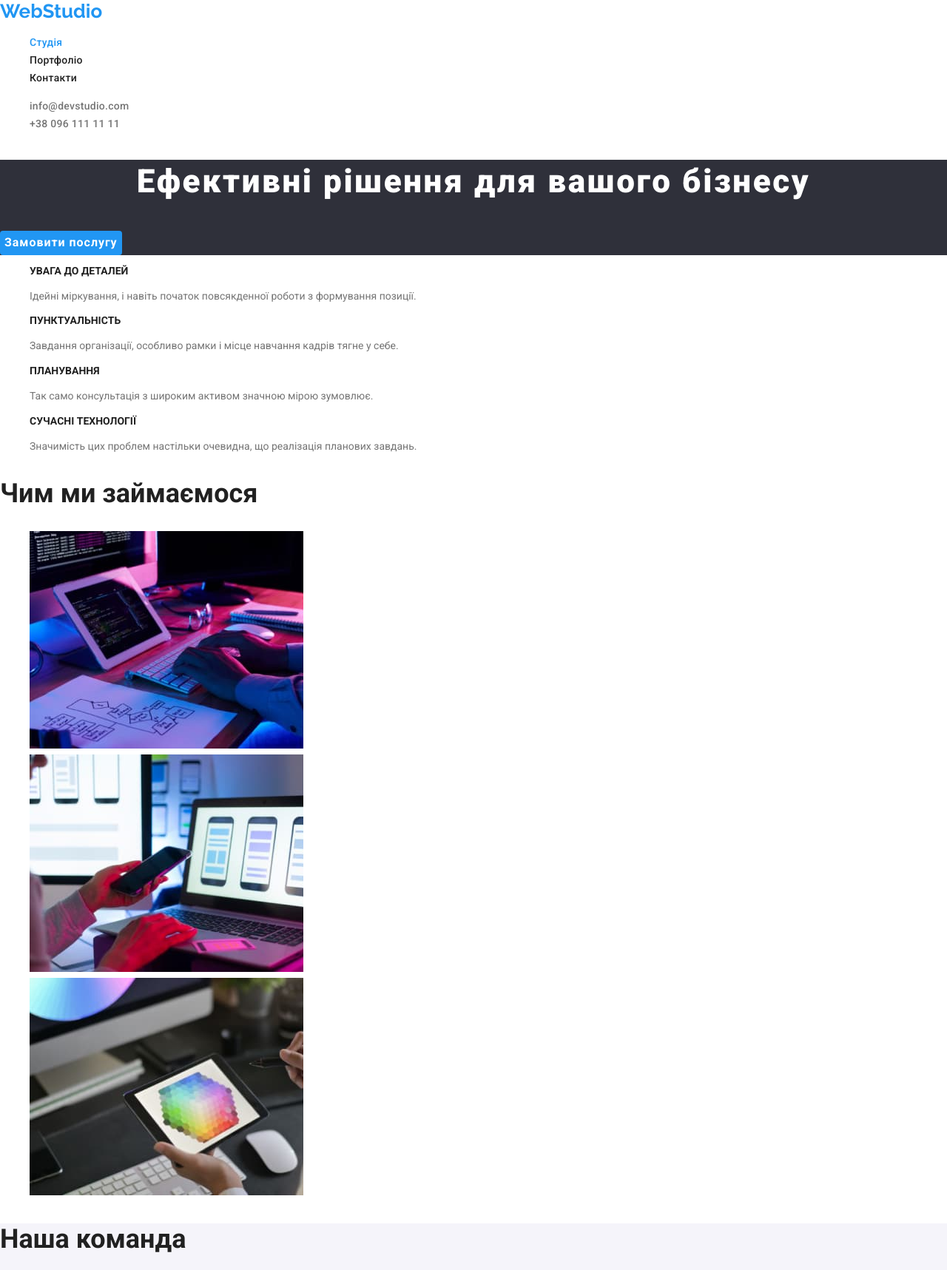
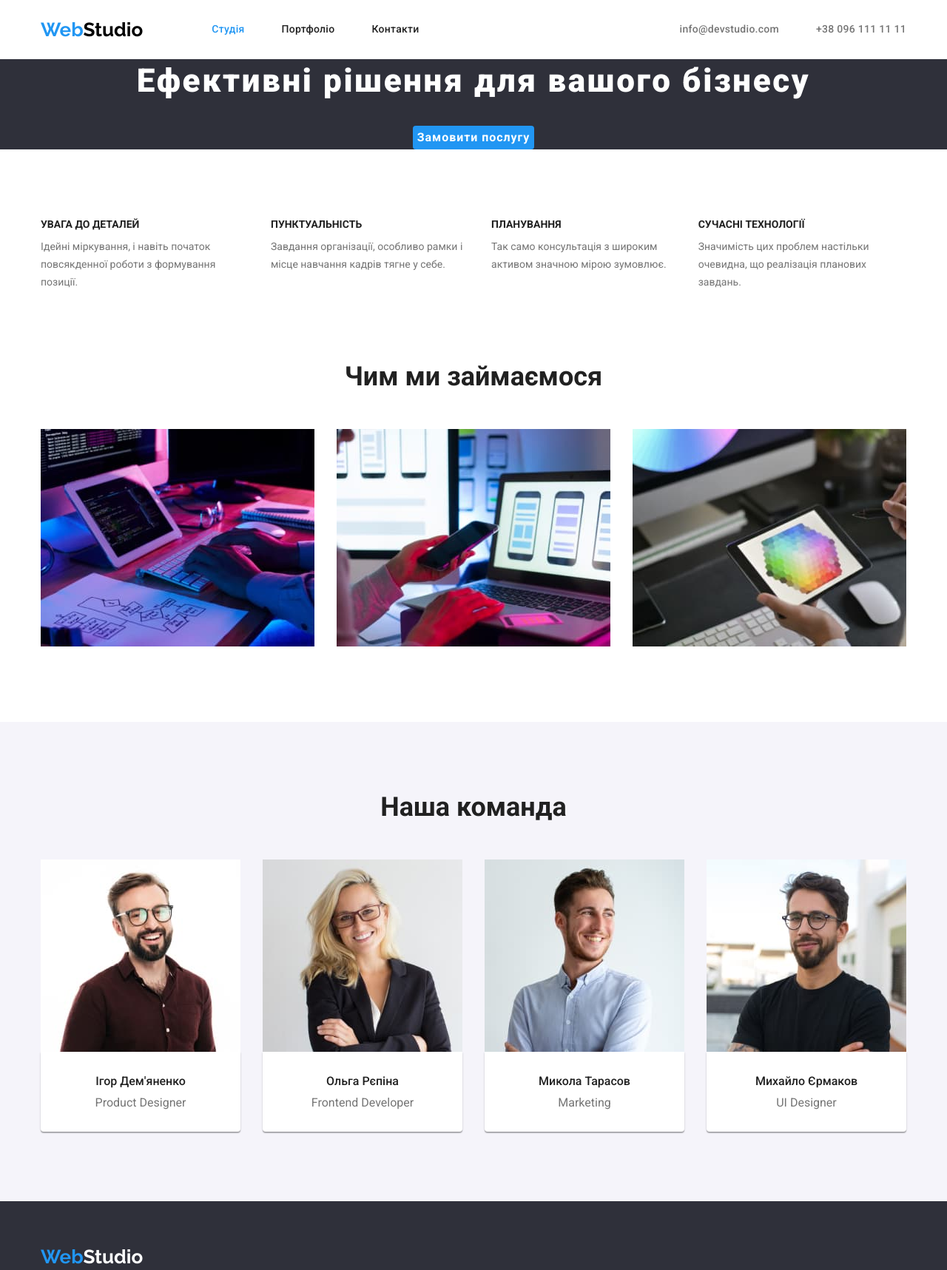
Before and after one commit to mehanik2012/goit-markup-hw-03, a plain HTML site: page index.html in a window 1280 px wide. Shown: the top 1717 px of the page at 74% size. Drawn offline with nearby package versions, Linux system fonts and the light colour scheme.

Commit message:
finish dicoration flex index html

```diff
--- a/css/stiles.css
+++ b/css/stiles.css
@@ -15,6 +15,7 @@
   --logo-color-header: #000000;
   /* колір активного стану кнопки */
   --button-active-color: #188ce8;
+  --border-header: #ececec;
 }
 
 body {
@@ -26,32 +27,59 @@ body {
   line-height: 1.71;
 }
 
+/* списки */
+.list {
+  margin: 0;
+  padding: 0;
+
+  list-style: none;
+}
+/* секції */
+.container {
+  width: 1200px;
+  padding: 0 15px 0 15px;
+  margin-left: auto;
+  margin-right: auto;
+}
+
+.section {
+  padding-top: 94px;
+  padding-bottom: 94px;
+}
+
 /* загальні властивості тексту в логотипі */
 .logo {
+  margin-right: 93px;
+
+  color: var(--accent-color);
+
   font-family: Raleway, sans-serif;
   font-weight: 700;
   font-size: 26px;
   line-height: 1.19;
 }
 /* властивості кольору логотипу heder*/
-.logo.logo-header {
+.logo-hader {
   color: var(--logo-color-header);
 }
-.logo.logo-header span {
-  color: var(--accent-color);
+/* навігація */
+.header-container {
+  border-bottom: 1px var(--border-header);
 }
-.logo-header:hover,
-.logo-header:focus {
-  color: var(--accent-color);
+.nav-flex {
+  display: flex;
+  align-items: center;
 }
 
-/* списки */
-.list {
-  list-style: none;
+.mail-tel {
+  margin-left: auto;
 }
 
-/* навігація */
-.site-nav a {
+.site-nav .link {
+  display: block;
+  padding-top: 32px;
+  padding-bottom: 32px;
+
   color: var(--text-titles-color);
 
   font-weight: 500;
@@ -59,24 +87,35 @@ body {
   line-height: 1.14;
   letter-spacing: 0.02em;
 }
+.site-nav {
+  display: flex;
+}
+
+.site-nav .item + .item {
+  margin-left: 50px;
+}
 
 .site-nav .contakt {
   color: var(--text-color);
 }
-.site-nav a:hover,
-.site-nav a:focus {
+.site-nav .link:hover,
+.site-nav .link:focus {
   color: var(--accent-color);
+}
+
+.link {
+  text-decoration: none;
 }
 /* виділення поточної сторінки */
 .site-nav .curent {
   color: var(--accent-color);
 }
-.link {
-  text-decoration: none;
-}
 
 /* оформлення заголовків в секціях */
 .section-title {
+  margin-top: 0;
+  margin-bottom: 50px;
+
   color: var(--text-titles-color);
 
   font-weight: 700;
@@ -89,12 +128,14 @@ body {
 }
 
 .hero-title {
+  margin-top: 0;
+  margin-bottom: 30px;
+
   color: var(--white-primary);
 
   font-weight: 900;
   font-size: 44px;
   line-height: 1.36;
-  text-align: center;
   letter-spacing: 0.06em;
 }
 /* оформлення кнопок */
@@ -138,28 +179,80 @@ body {
   background-color: var(--button-active-color);
 }
 /* секція наші переваги */
-.denefits {
+.list-denefits {
+  display: flex;
+}
+
+.list-denefits .item + .item {
+  margin-left: 30px;
+}
+
+.section-title.denefits {
+  margin-top: 0px;
+  margin-bottom: 10px;
+
   font-size: 14px;
   line-height: 1.14;
 
   text-transform: uppercase;
 }
 
+.text-denefits {
+  margin-top: 0;
+  margin-bottom: 0;
+}
+
 /* секція наша команда */
+.list-our-tim {
+  display: flex;
+}
+.list-our-tim .item + .item {
+  margin-left: 30px;
+}
+.img-discr {
+  min-width: 270px;
+  padding-bottom: 30px;
+  padding-top: 30px;
+
+  text-align: center;
+
+  background-color: var(--white-primary);
+  border-radius: 0 0 4px 4px;
+  box-shadow: 0px 1px 3px rgba(0, 0, 0, 0.12), 0px 1px 1px rgba(0, 0, 0, 0.14),
+    0px 2px 1px rgba(0, 0, 0, 0.2);
+}
 .our-tim {
   background-color: var(--our-tim-background);
 }
 
-.card-name {
+.section-title.card-name {
   font-weight: 500;
 }
-.card-name,
+.section-title.card-name,
 .card-profesion {
   font-size: 16px;
   line-height: 1.19;
 }
+.card-name {
+  margin-bottom: 10px;
+}
+.card-profesion {
+  margin-top: 0;
+  margin-bottom: 0;
+}
+/* чим займаємось */
+.list-our-works {
+  display: flex;
+}
+.list-our-works .item + .item {
+  margin-left: 30px;
+}
+
 /* секція портфоліо */
-.card-portfolio {
+.section-title.card-portfolio {
+  margin-top: 0px;
+  margin-bottom: 4px;
+
   font-size: 18px;
   line-height: 2;
   letter-spacing: 0.06em;
@@ -169,8 +262,15 @@ body {
   font-size: 16px;
   line-height: 30px;
 }
+.text-exemples {
+  margin-top: 0;
+  margin-bottom: 0;
+}
+
 /* підвал сайту */
 .footer-decor {
+  padding-top: 60px;
+  padding-bottom: 60px;
   background-color: var(--black-background);
 }
 
@@ -194,18 +294,24 @@ body {
 .link-addr:focus {
   color: var(--accent-color);
 }
+
 /* властивості кольору логотпу footer */
-.logo.logo-footer {
+.logo-footer {
   color: var(--white-primary);
 }
-.logo.logo-footer span {
-  color: var(--accent-color);
+
+/* утеліти */
+.centred {
+  text-align: center;
 }
-.logo-footer:hover,
-.logo-footer:focus {
-  color: var(--accent-color);
+.no-bottom-pading {
+  padding-bottom: 0;
 }
-/* приховування заголовкі секцій */
+
+.img-no-gap {
+  display: block;
+}
+
 .visually-hidden {
   position: absolute;
   white-space: nowrap;
--- a/index.html
+++ b/index.html
@@ -17,123 +17,165 @@
   </head>
   <body>
     <!-- капелюх сайту -->
-    <header>
-      <nav>
-        <a href="./index.html" class="logo logo-header link">
-          <span>Web</span>Studio</a
+    <header class="header-container">
+      <div class="container nav-flex">
+        <nav class="nav-flex">
+          <a href="./index.html" class="logo link">
+            Web<span class="logo-hader">Studio</span></a
           >
           <ul class="site-nav list">
-          <li>
+            <li class="item">
               <a href="./index.html" class="link curent">Студія</a>
             </li>
-          <li>
+            <li class="item">
               <a href="./portfolio.html" class="link">Портфоліо</a>
             </li>
-          <li>
+            <li class="item">
               <a href="#" class="link">Контакти</a>
             </li>
           </ul>
         </nav>
-      <ul class="site-nav list">
-        <li>
+        <ul class="site-nav list mail-tel">
+          <li class="item">
             <a href="mailto:info@devstudio.com" class="link contakt"
               >info@devstudio.com</a
             >
           </li>
-        <li>
-          <a href="tel:+380961111111" class="link contakt">+38 096 111 11 11</a>
+          <li class="item">
+            <a href="tel:+380961111111" class="link contakt"
+              >+38 096 111 11 11</a
+            >
           </li>
         </ul>
+      </div>
     </header>
     <main>
       <!-- герой -->
-      <section class="hero">
+      <section class="hero centred">
+        <div class="container">
           <h1 class="hero-title">Ефективні рішення для вашого бізнесу</h1>
           <button type="button" class="button">Замовити послугу</button>
+        </div>
       </section>
+
       <!-- секція наші переваги -->
-      <section class="section">
+      <section class="section no-bottom-pading">
+        <div class="container">
           <h2 class="visually-hidden">Наші переваги</h2>
-        <ul class="list">
-          <li>
+          <ul class="list list-denefits">
+            <li class="item">
               <h3 class="section-title denefits">Увага до деталей</h3>
-            <p>
+              <p class="text-denefits">
                 Ідейні міркування, і навіть початок повсякденної роботи з
                 формування позиції.
               </p>
             </li>
-          <li>
+            <li class="item">
               <h3 class="section-title denefits">Пунктуальність</h3>
-            <p>
-              Завдання організації, особливо рамки і місце навчання кадрів тягне
-              у себе.
+              <p class="text-denefits">
+                Завдання організації, особливо рамки і місце навчання кадрів
+                тягне у себе.
               </p>
             </li>
-          <li>
+            <li class="item">
               <h3 class="section-title denefits">Планування</h3>
-            <p>
+              <p class="text-denefits">
                 Так само консультація з широким активом значною мірою зумовлює.
               </p>
             </li>
-          <li>
+            <li class="item">
               <h3 class="section-title denefits">Сучасні технології</h3>
-            <p>
-              Значимість цих проблем настільки очевидна, що реалізація планових
-              завдань.
+              <p class="text-denefits">
+                Значимість цих проблем настільки очевидна, що реалізація
+                планових завдань.
               </p>
             </li>
           </ul>
+        </div>
       </section>
       <!-- секція чим займаемося -->
       <section class="section">
-        <h2 class="section-title">Чим ми займаємося</h2>
-        <ul class="list">
-          <li>
+        <div class="container">
+          <h2 class="section-title centred">Чим ми займаємося</h2>
+          <ul class="list list-our-works">
+            <li class="item">
               <img src="./images/cod.jpg" alt="Кодування" width="370" />
             </li>
-          <li>
+            <li class="item">
               <img
                 src="./images/app.jpg"
                 alt="Розробка мобільних додатків"
                 width="370"
               />
             </li>
-          <li>
+            <li class="item">
               <img src="./images/color.jpg" alt="Декорування" width="370" />
             </li>
           </ul>
+        </div>
       </section>
       <!-- секція наша команда -->
       <section class="section our-tim">
-        <h2 class="section-title">Наша команда</h2>
-        <ul class="list">
-          <li>
-            <img src="./images/i_d.jpg" alt="Аватар" width="270" />
+        <div class="container">
+          <h2 class="section-title centred">Наша команда</h2>
+          <ul class="list list-our-tim">
+            <li class="item">
+              <img
+                class="img-no-gap"
+                src="./images/i_d.jpg"
+                alt="Ігор Дем'яненко Product Designer"
+                width="270"
+              />
+              <div class="img-discr">
                 <h3 class="section-title card-name">Ігор Дем'яненко</h3>
                 <p class="card-profesion">Product Designer</p>
+              </div>
             </li>
-          <li>
-            <img src="./images/o_r.jpg" alt="Аватар" width="270" />
+            <li class="item">
+              <img
+                class="img-no-gap"
+                src="./images/o_r.jpg"
+                alt="Ольга Рєпіна Frontend Developer"
+                width="270"
+              />
+              <div class="img-discr">
                 <h3 class="section-title card-name">Ольга Рєпіна</h3>
                 <p class="card-profesion">Frontend Developer</p>
+              </div>
             </li>
-          <li>
-            <img src="./images/m_t.jpg" alt="Аватар" width="270" />
+            <li class="item">
+              <img
+                class="img-no-gap"
+                src="./images/m_t.jpg"
+                alt="Микола Тарасов Marketing"
+                width="270"
+              />
+              <div class="img-discr">
                 <h3 class="section-title card-name">Микола Тарасов</h3>
                 <p class="card-profesion">Marketing</p>
+              </div>
             </li>
-          <li>
-            <img src="./images/m_e.jpg" alt="аватар" width="270" />
+            <li class="item">
+              <img
+                class="img-no-gap"
+                src="./images/m_e.jpg"
+                alt="Михайло Єрмаков UI Designer"
+                width="270"
+              />
+              <div class="img-discr">
                 <h3 class="section-title card-name">Михайло Єрмаков</h3>
                 <p class="card-profesion">UI Designer</p>
+              </div>
             </li>
           </ul>
+        </div>
       </section>
     </main>
     <!-- підвал сайта -->
     <footer class="footer-decor">
-      <a href="./index.html" class="logo logo-footer link">
-        <span>Web</span>Studio</a
+      <div class="container">
+        <a href="./index.html" class="logo link">
+          Web<span class="logo-footer">Studio</span></a
         >
         <address>
           <ul class="list">
@@ -158,6 +200,7 @@
             </li>
           </ul>
         </address>
+      </div>
     </footer>
   </body>
 </html>
```
Also changed, not shown: portfolio.html (+54 -26 lines). Lines whose indentation alone changed are shown as unchanged.
